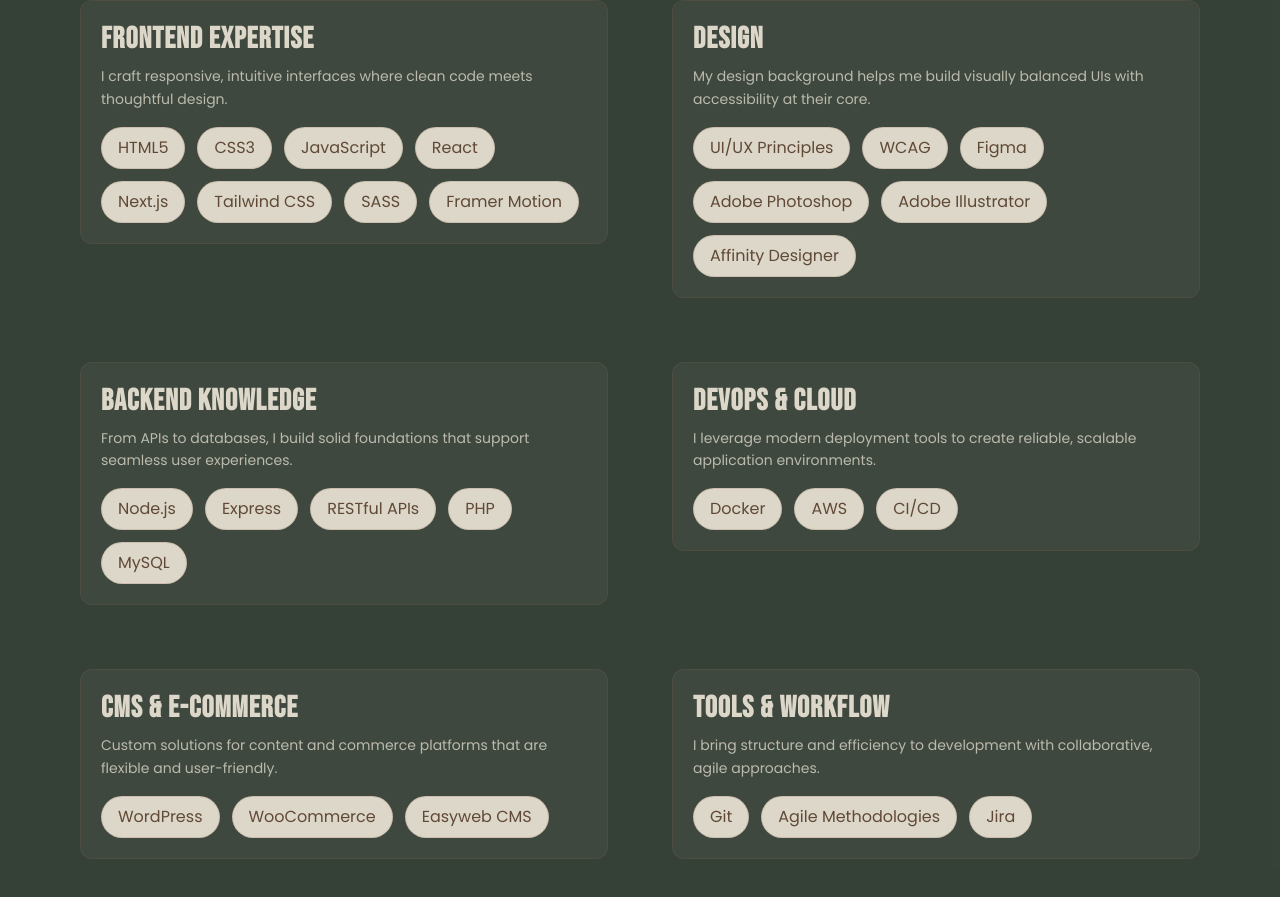
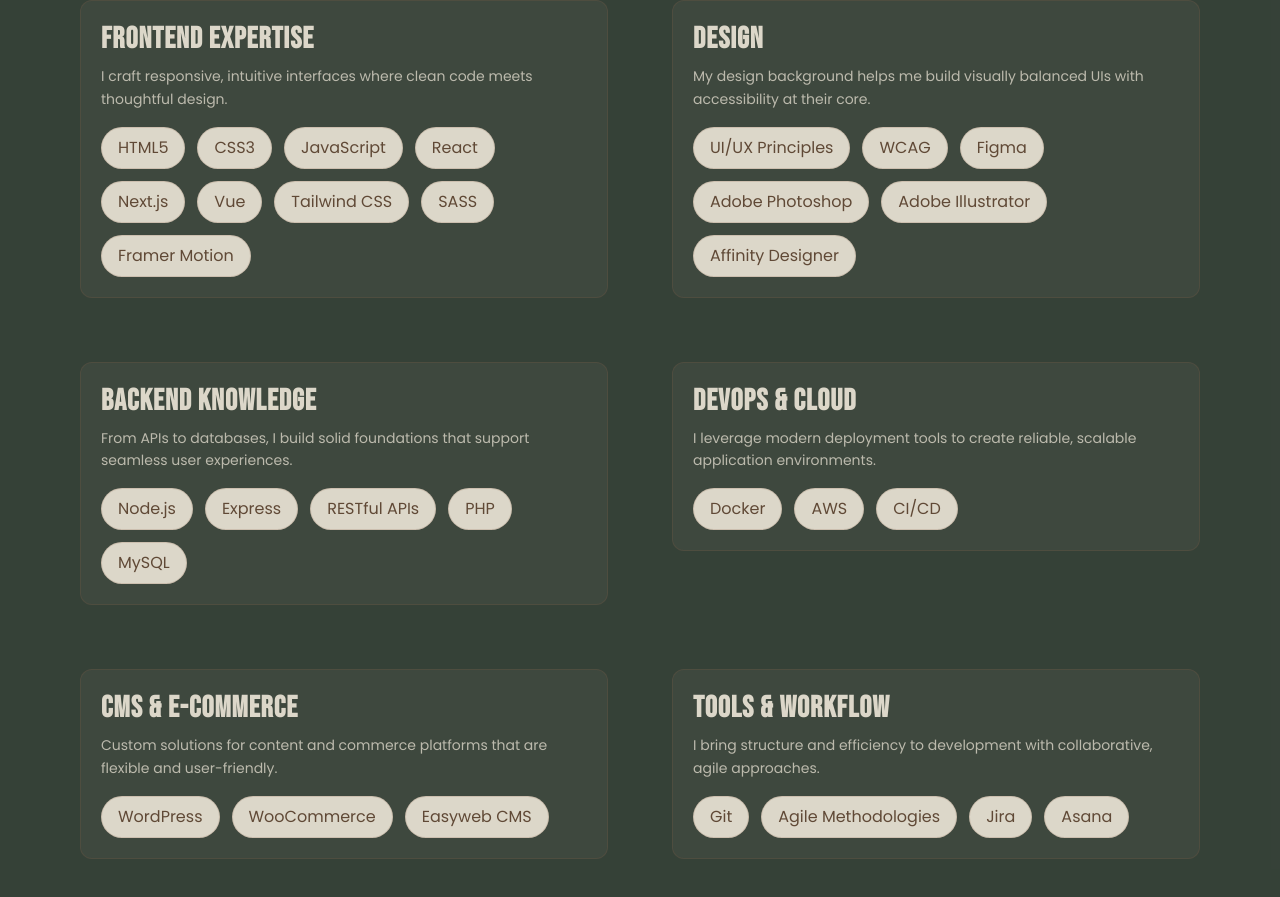
Before and after one commit to zarhaselene/portfolio, a Next.js app: page / in a window 1280 px wide. Shown: the part 3568-4465 px from the top of the page. Built offline with nearby package versions, Linux system fonts and the light colour scheme; no server answers.

Commit message:
Add Vue to Frontend skills and Asana to Tools & Workflow

```diff
--- a/src/app/layout/Skills.jsx
+++ b/src/app/layout/Skills.jsx
@@ -14,6 +14,7 @@ const Skills = () => {
         "JavaScript",
         "React",
         "Next.js",
+        "Vue",
         "Tailwind CSS",
         "SASS",
         "Framer Motion",
@@ -54,7 +55,7 @@ const Skills = () => {
       category: "Tools & Workflow",
       description:
         "I bring structure and efficiency to development with collaborative, agile approaches.",
-      items: ["Git", "Agile Methodologies", "Jira"],
+      items: ["Git", "Agile Methodologies", "Jira", "Asana"],
     },
   ];
 
```
